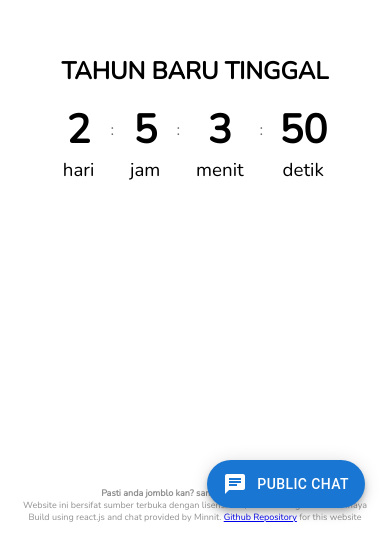
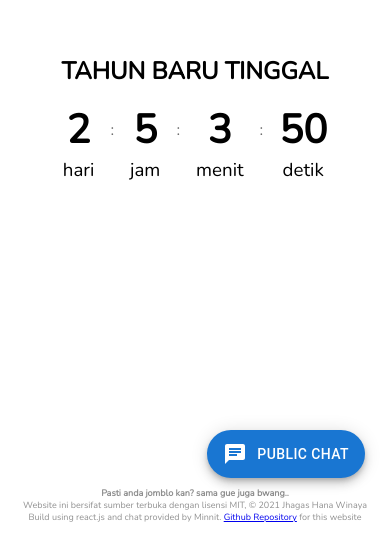
Before and after one commit to jhagas/tahunbaru, a React (Create React App) app: page / in a window 390 px wide. Shown: the part 311-844 px from the top of the page. Built offline with nearby package versions, Linux system fonts and the light colour scheme.

Commit message:
about in phone fix

```diff
--- a/src/App.css
+++ b/src/App.css
@@ -82,15 +82,15 @@ html, body {
 #tlkcont {
   position: absolute;
   width: 350px;
-  height: 550px;
+  height: 450px;
   right: 10px;
-  bottom: 85px;
+  bottom: 110px;
 }
 
 .fab {
   position: absolute;
   right: 25px;
-  bottom: 25px;
+  bottom: 55px;
 }
 
 .fab-text {
```
